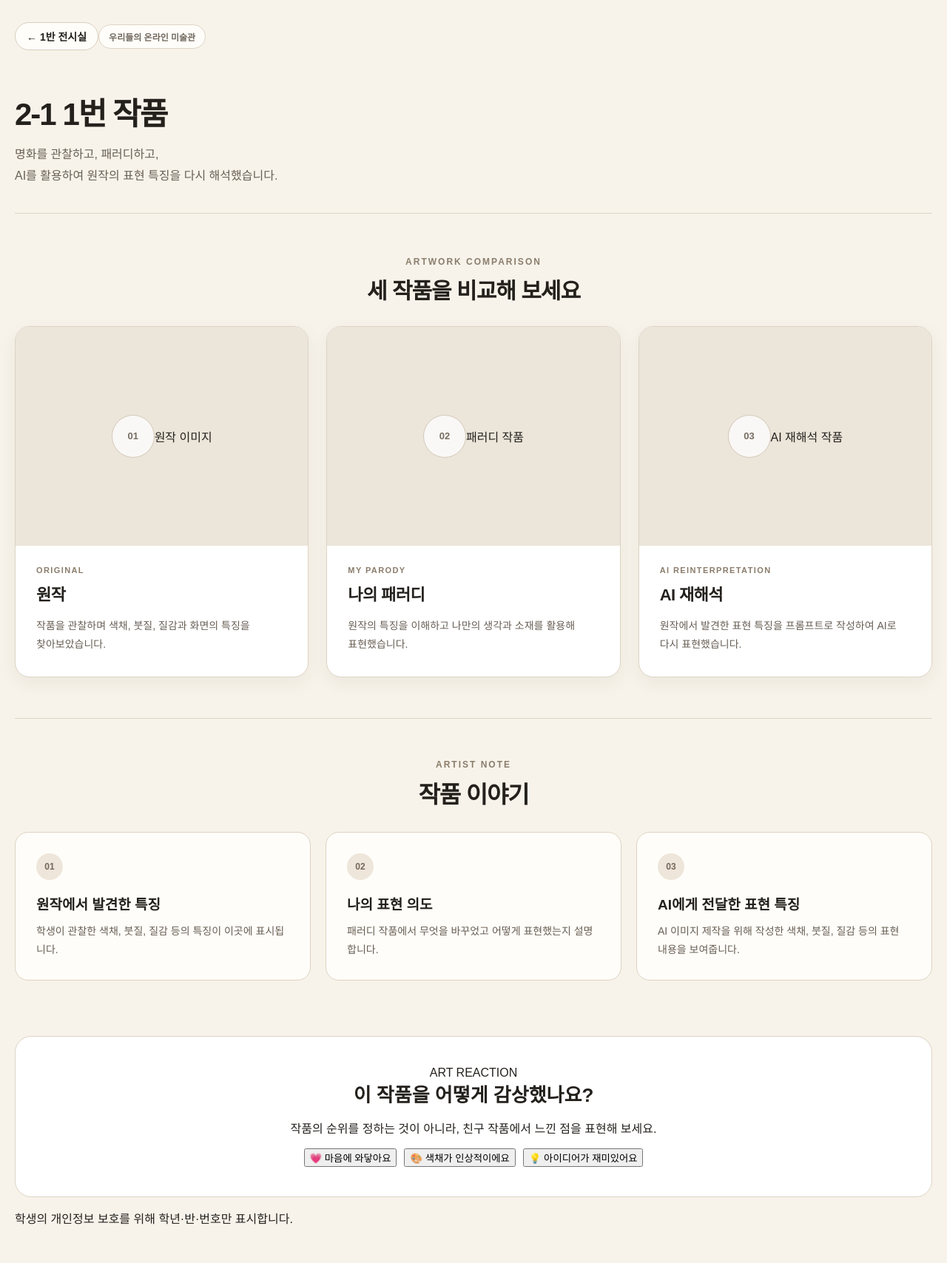
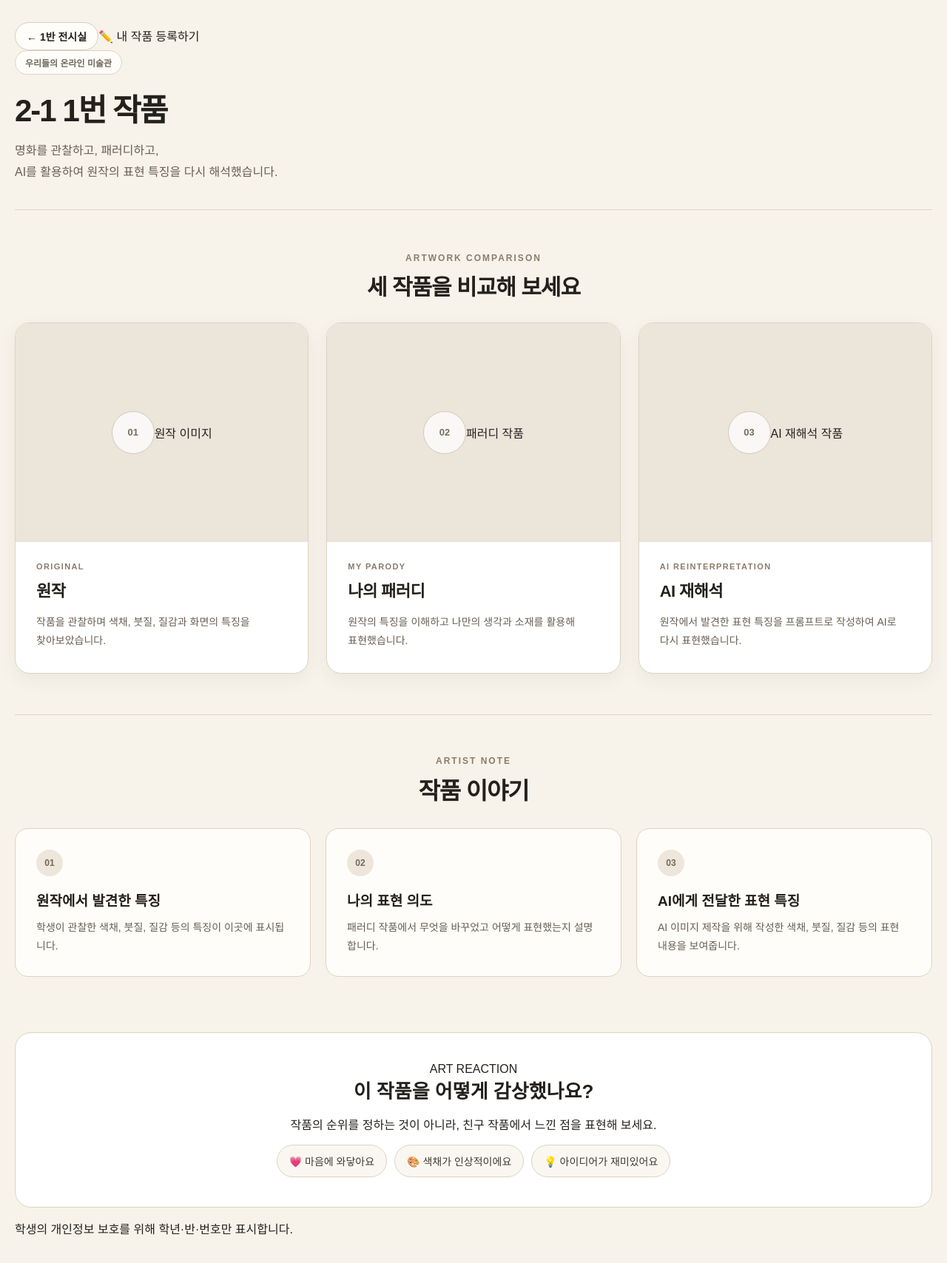
Before and after one commit to vizitostar-ctrl/our-art-museum, a Next.js app: page /class/1/student/1 in a window 1280 px wide. Shown: the top 1708 px of the page at 74% size. Built offline with nearby package versions, Linux system fonts and the light colour scheme.

Commit message:
Update page.js

```diff
--- a/app/class/1/student/[number]/page.js
+++ b/app/class/1/student/[number]/page.js
@@ -7,12 +7,22 @@ export default async function StudentArtworkPage({ params }) {
     <main className="student-page">
       <div className="student-page-inner">
 
-        {/* 전시실로 돌아가기 */}
-        <header className="student-page-header">
+        {/* 상단 이동 버튼 */}
+        <div className="student-action-buttons">
           <Link href="/class/1" className="backButton">
             ← 1반 전시실
           </Link>
 
+          <Link
+            href={`/class/1/student/${number}/register`}
+            className="registerButton"
+          >
+            ✏️ 내 작품 등록하기
+          </Link>
+        </div>
+
+        {/* 학생 작품 페이지 상단 */}
+        <header className="student-page-header">
           <span className="student-page-label">
             우리들의 온라인 미술관
           </span>
@@ -78,8 +88,12 @@ export default async function StudentArtworkPage({ params }) {
               </div>
 
               <div className="artwork-card-text">
-                <span className="artwork-type">AI REINTERPRETATION</span>
+                <span className="artwork-type">
+                  AI REINTERPRETATION
+                </span>
+
                 <h2>AI 재해석</h2>
+
                 <p>
                   원작에서 발견한 표현 특징을 프롬프트로
                   작성하여 AI로 다시 표현했습니다.
@@ -102,7 +116,9 @@ export default async function StudentArtworkPage({ params }) {
 
             <article className="note-card">
               <span className="note-number">01</span>
+
               <h3>원작에서 발견한 특징</h3>
+
               <p>
                 학생이 관찰한 색채, 붓질, 질감 등의 특징이
                 이곳에 표시됩니다.
@@ -111,7 +127,9 @@ export default async function StudentArtworkPage({ params }) {
 
             <article className="note-card">
               <span className="note-number">02</span>
+
               <h3>나의 표현 의도</h3>
+
               <p>
                 패러디 작품에서 무엇을 바꾸었고 어떻게
                 표현했는지 설명합니다.
@@ -120,7 +138,9 @@ export default async function StudentArtworkPage({ params }) {
 
             <article className="note-card">
               <span className="note-number">03</span>
+
               <h3>AI에게 전달한 표현 특징</h3>
+
               <p>
                 AI 이미지 제작을 위해 작성한 색채, 붓질,
                 질감 등의 표현 내용을 보여줍니다.
@@ -132,9 +152,16 @@ export default async function StudentArtworkPage({ params }) {
 
         {/* 감상 반응 */}
         <section className="reaction-section">
+
           <div>
-            <span className="reaction-label">ART REACTION</span>
-            <h2>이 작품을 어떻게 감상했나요?</h2>
+            <span className="reaction-label">
+              ART REACTION
+            </span>
+
+            <h2>
+              이 작품을 어떻게 감상했나요?
+            </h2>
+
             <p>
               작품의 순위를 정하는 것이 아니라,
               친구 작품에서 느낀 점을 표현해 보세요.
@@ -142,16 +169,35 @@ export default async function StudentArtworkPage({ params }) {
           </div>
 
           <div className="reaction-buttons">
-            <button type="button">💗 마음에 와닿아요</button>
-            <button type="button">🎨 색채가 인상적이에요</button>
-            <button type="button">💡 아이디어가 재미있어요</button>
+            <button
+              type="button"
+              className="reaction-button"
+            >
+              💗 마음에 와닿아요
+            </button>
+
+            <button
+              type="button"
+              className="reaction-button"
+            >
+              🎨 색채가 인상적이에요
+            </button>
+
+            <button
+              type="button"
+              className="reaction-button"
+            >
+              💡 아이디어가 재미있어요
+            </button>
           </div>
+
         </section>
 
         {/* 개인정보 안내 */}
         <footer className="student-footer">
           <p>
-            학생의 개인정보 보호를 위해 학년·반·번호만 표시합니다.
+            학생의 개인정보 보호를 위해
+            학년·반·번호만 표시합니다.
           </p>
         </footer>
 
```
